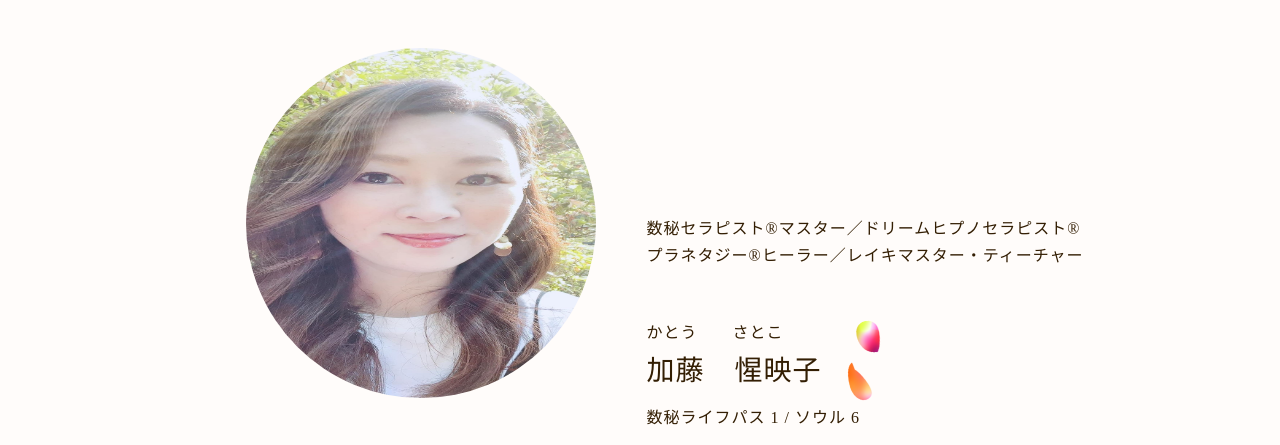
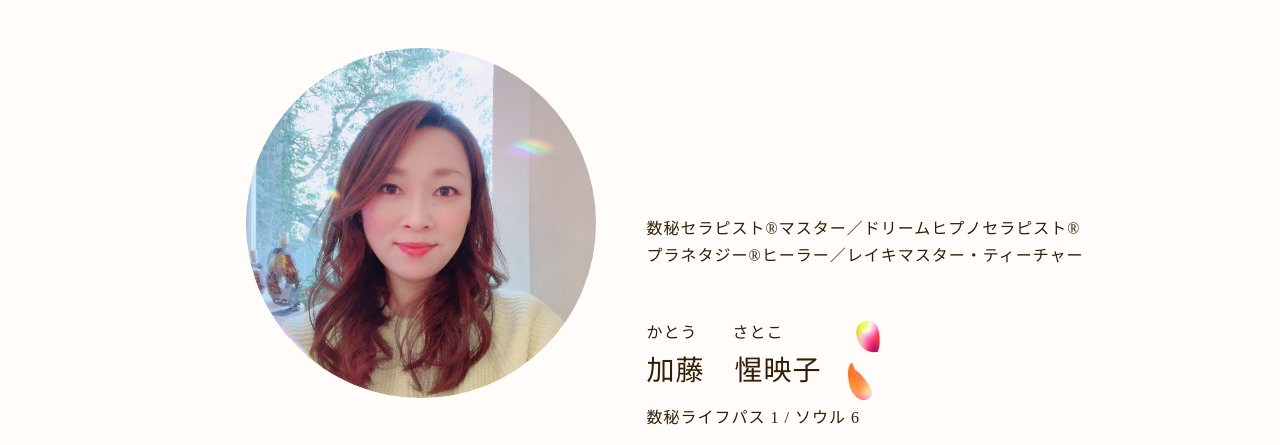
Before and after one commit to yriem/jelliclestars, a plain HTML site: page profile.html in a window 1280 px wide. Shown: the part 352-797 px from the top of the page. Drawn offline with Linux system fonts and the light colour scheme.

Commit message:
prof_pic change

```diff
--- a/profile.html
+++ b/profile.html
@@ -42,7 +42,7 @@
         </div>
     </header>
     <div class="profile">
-        <img class="prof_pic" src="./img/profile-pic.jpg" alt="加藤惺映子 加藤さとこ">
+        <img class="prof_pic" src="./img/prof_pic.jpg" alt="加藤惺映子 加藤さとこ">
         <div class="prof-p">
             <p>
                 数秘セラピスト®マスター／ドリームヒプノセラピスト®<br>
```
